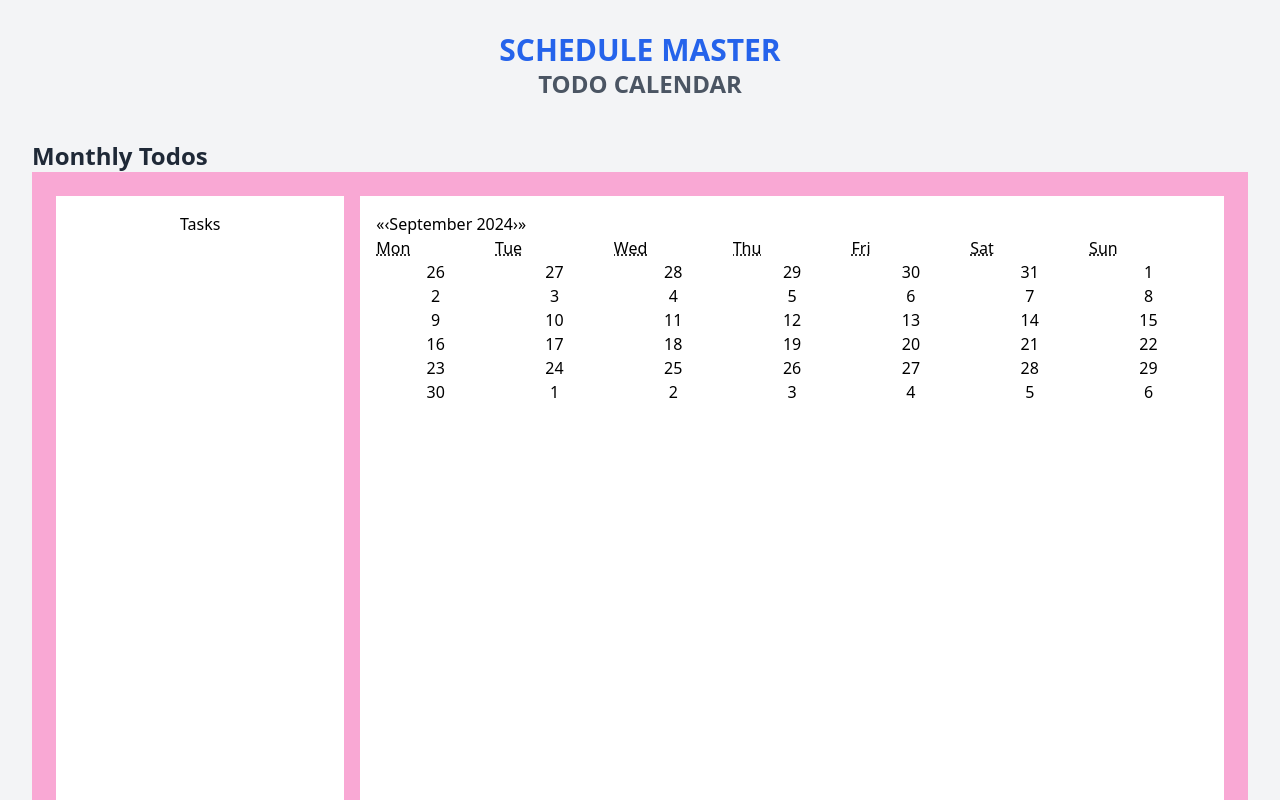
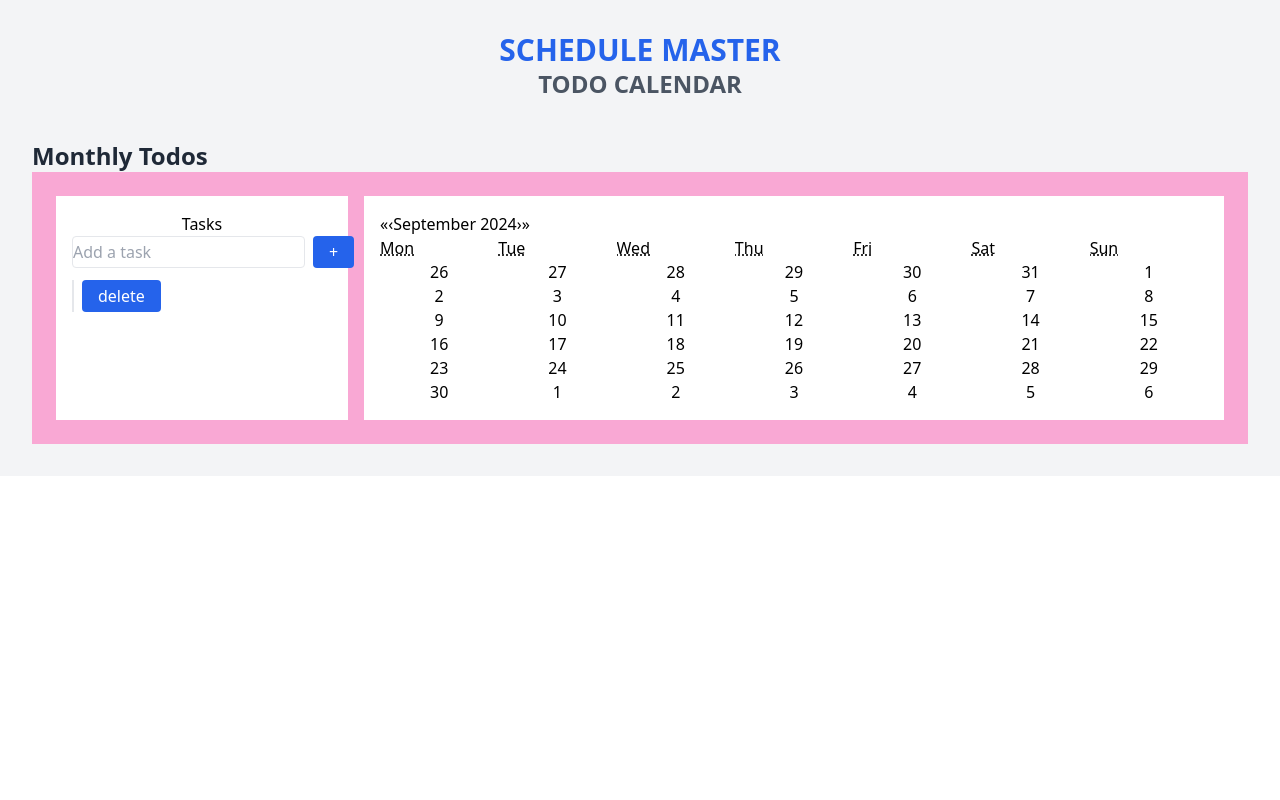
Before and after one commit to odnodeveloper/ScheduleMaster-Todo-Calendar, a React (Vite) app: page /dashboard in a window 1280 px wide. Shown: the top 800 px of the page. Built offline with nearby package versions, Linux system fonts and the light colour scheme.

Commit message:
Created TaskList component

```diff
--- a/src/components/Dashboard/Dashboard.tsx
+++ b/src/components/Dashboard/Dashboard.tsx
@@ -2,6 +2,7 @@ import { useState } from 'react';
 import Header from '../Header/Header';
 import Footer from '../Footer/Footer';
 import Calendar, { CalendarProps} from 'react-calendar';
+import TaskList from './TaskList';
 
 
 const Dashboard: React.FC = () => {
@@ -16,15 +17,16 @@ const Dashboard: React.FC = () => {
     };
 
   return (
-    <div className="dashboard-container p-8 bg-gray-100 h-screen">
+    <div className="dashboard-container p-8 bg-gray-100">
         {/* Add the Header component */}
         <Header />
 
         <h2 className="text-2xl font-bold text-gray-800">Monthly Todos</h2>
-        <div className="sub-container p-6 bg-pink-300 h-screen flex">
+        <div className="sub-container flex-shrink-0 p-6 bg-pink-300 flex">
             {/* Task Container - 1/4 width */}
             <div className="task-container p-4 mr-4 bg-white w-1/4 min-h-[200px]">
                 <h3 className="text-center">Tasks</h3>
+                <TaskList />
             </div>
             {/* Calendar - Container - 3/4 width */}
             <div className="calendar-container p-4 bg-white w-3/4 min-h-[200px]">
--- /dev/null
+++ b/src/components/Dashboard/TaskList.tsx
@@ -0,0 +1,56 @@
+import { useState } from 'react';
+
+const TaskList: React.FC = () => {
+    const [tasks, setTasks] = useState([]);
+    const [taskInput, setTaskInput] = useState('');
+
+    const addTask = () => {
+        if (taskInput.trim()) {
+            setTasks([...tasks, taskInput.trim()]); // Add task to array
+            setTaskInput(''); // Clear input field
+        }
+    }
+
+    // const deleteTask = (index: number) => {
+    //     setTasks(tasks.filter((_, i) => i !== index)) // Remove the task at the specified index
+    // }
+
+    return (
+        <div className='task-input-container'>
+            {/* Input Field and Button */}
+            <div className="flex gap-2 mb-3">
+                <input
+                    type='text'
+                    placeholder='Add a task'
+                    value={taskInput}
+                    onChange={(e) => setTaskInput(e.target.value)}
+                    className='flex-1 border border-grey-300 rounded'
+                />
+                <button
+                    onClick={addTask}
+                    className='bg-blue-600 text-white px-4 py-1 rounded hover:bg-blue-700 transition duration-200'
+                >
+                    +
+                </button>
+            </div>
+            {/* Task List */}
+            <div className="task-list-container">
+                <div className='flex gap-2'>
+                    <ul className='border border-grey-300'>
+                        {tasks.map((task, index) =>
+                            <li key={index}>{task}</li>
+                        )}
+                    </ul>
+                    <button
+                        onClick={addTask}
+                        className='bg-blue-600 text-white px-4 py-1 rounded hover:bg-blue-700 transition duration-200'
+                        >
+                            delete
+                    </button>
+                </div>
+             </div>
+        </div>
+    )
+}
+
+export default TaskList
--- a/src/components/LoginSignupPage/ResetPassword.tsx
+++ b/src/components/LoginSignupPage/ResetPassword.tsx
@@ -1,5 +1,4 @@
 import { useState } from 'react'
-import { useNavigate } from 'react-router-dom';
 
 
 // Prop to switch to login form
@@ -10,14 +9,14 @@ interface ResetPasswordProps {
 
 const ResetPassword: React.FC<ResetPasswordProps> = ({ onToggleLogin }) => {
   console.log('Received onToggleLogin:', onToggleLogin);
-  const navigate = useNavigate();
   const [email, setEmail] = useState('');
   const [message, setMessage] = useState('');
   const [error, setError] = useState('');
 
   const handleSubmit = (e: React.FormEvent) => {
     e.preventDefault();
-    onToggleLogin();
+    // onToggleLogin();
+
     // Simple validation for email format
     if (!/\S+@\S+\.\S+/.test(email)) {
       setError('Please enter a valid email address');
```
Lines whose indentation alone changed are shown as unchanged.
